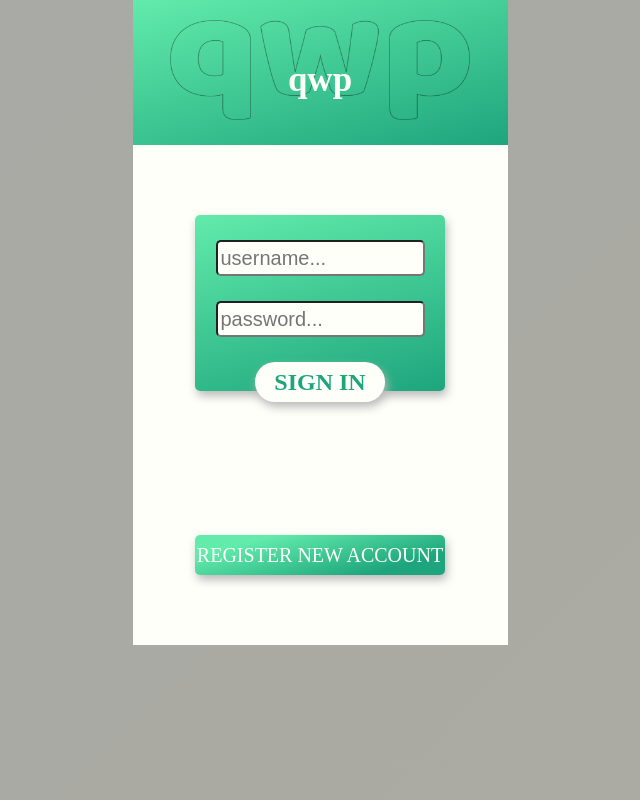
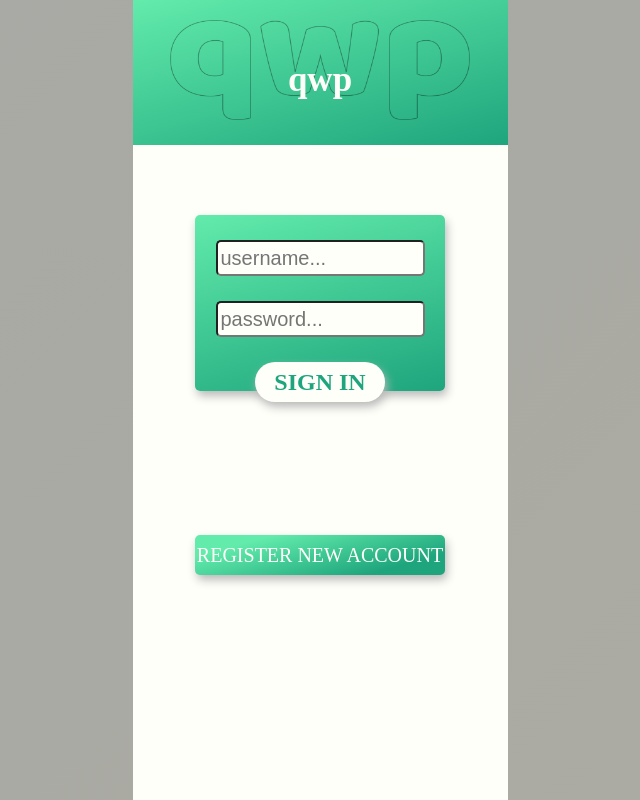
Before and after one commit to erinnnelson/sei-p4, a React (Create React App) app in the folder client/: page / in a window 1280 px wide. Shown: the whole page, without its empty margins (320-960 px from the left). Built offline with nearby package versions, Linux system fonts and the light colour scheme; a web font is replaced by a local one.

Commit message:
fix app height

```diff
--- a/client/src/App.css
+++ b/client/src/App.css
@@ -6,7 +6,7 @@
 
 body {
   width: 100vw;
-  height: 100%;
+  height: 100vh;
   justify-content: center;
   align-items: center;
   text-align: center;
@@ -23,11 +23,10 @@ body {
   display: inline-block;
   background: #fffffa;
   margin: auto;
-  height: 100%;
+  min-height: 100%;
   bottom: 0;
   min-width: 375px;
   max-width: 600px;
-  /* overflow: auto; */
   -ms-overflow-style: none;
   overflow: -moz-scrollbars-none;
   font-family: 'Baloo Bhai', cursive;
```
